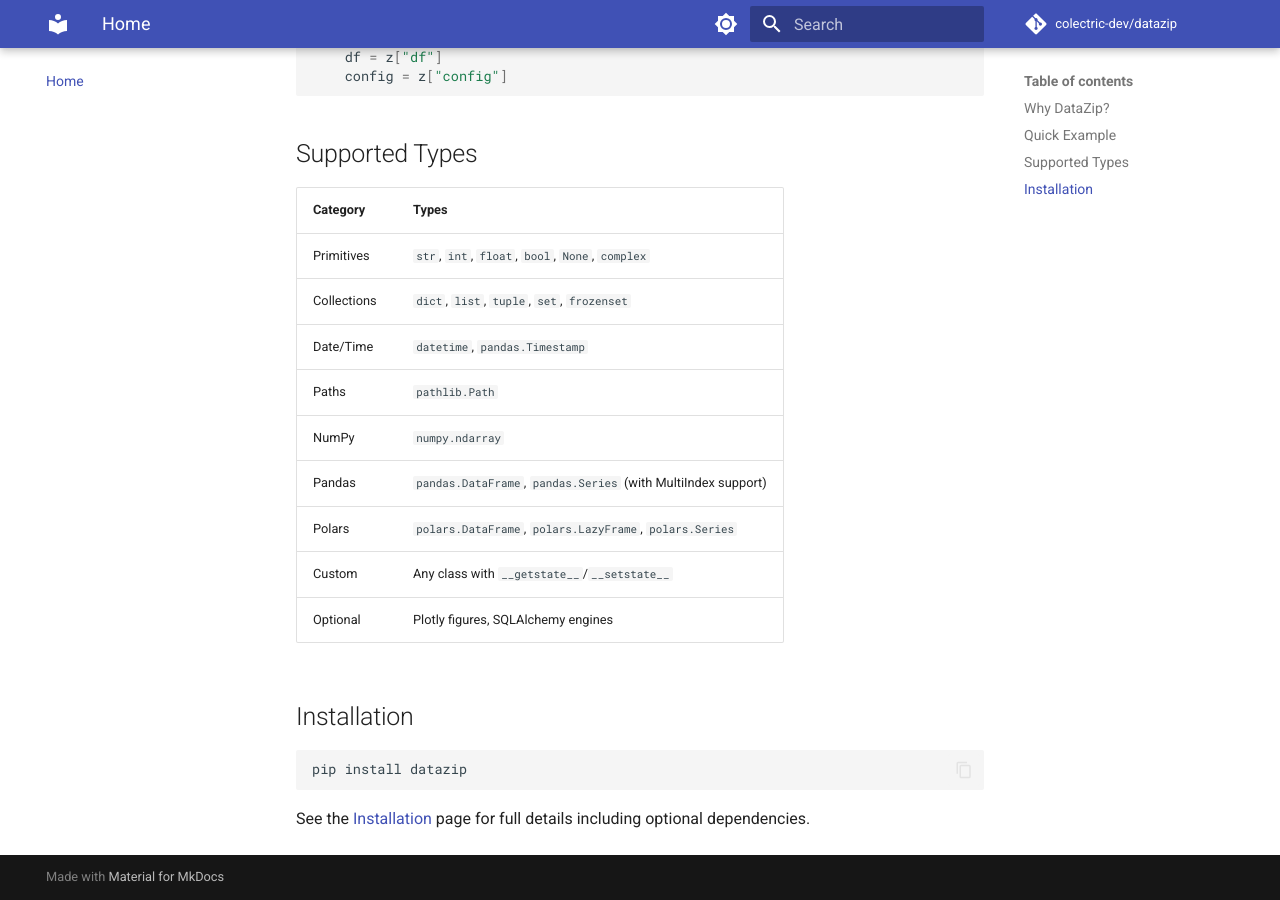
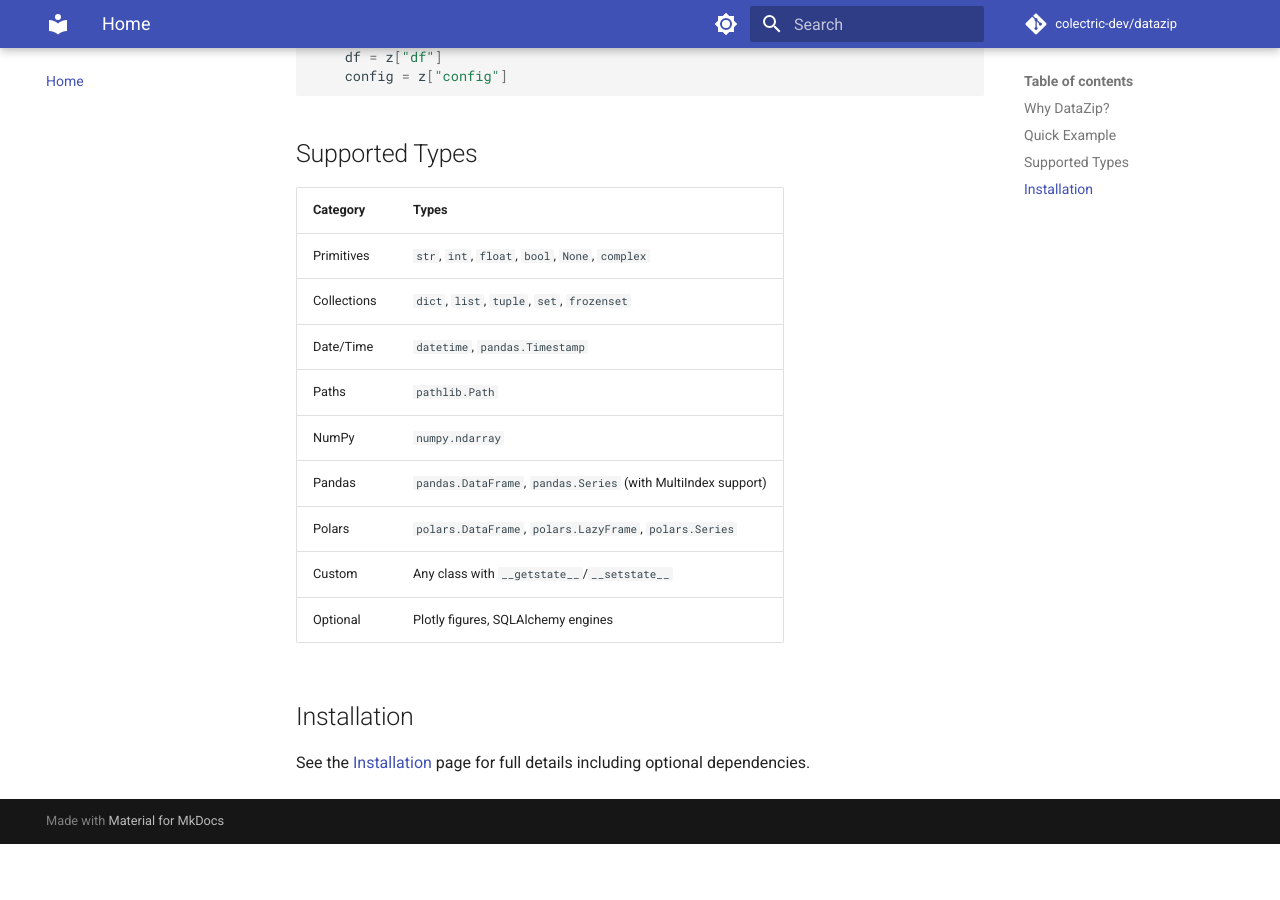
Before and after one commit to colectric-dev/datazip, an MkDocs documentation site: the page built from docs/index.md, in a window 1280 px wide and 900 px high, scrolled down 1010 px. Built offline with MkDocs 1.6.1 and Material for MkDocs 9.7.7, drawn with Linux system fonts in a browser that asks for light colours; comment, search, counter and statistics services are not loaded; after the commit the page ends 1854 px from its top, so only the background shows below that.

Commit message:
doc and other fixes

````diff
--- a/docs/index.md
+++ b/docs/index.md
@@ -46,8 +46,4 @@ with DataZip(buffer, "r") as z:
 
 ## Installation
 
-```bash
-pip install datazip
-```
-
 See the [Installation](installation.md) page for full details including optional dependencies.
--- a/pyproject.toml
+++ b/pyproject.toml
@@ -66,7 +66,7 @@ skip_install = false
 extras = [ "docs" ]
 allowlist_externals = [ "mkdocs" ]
 commands = [
-    [ "mkdocs", "build" ],
+    [ "mkdocs", "gh-deploy", "--force" ],
 ]
 
 [tool.tox.env.linters]
````
